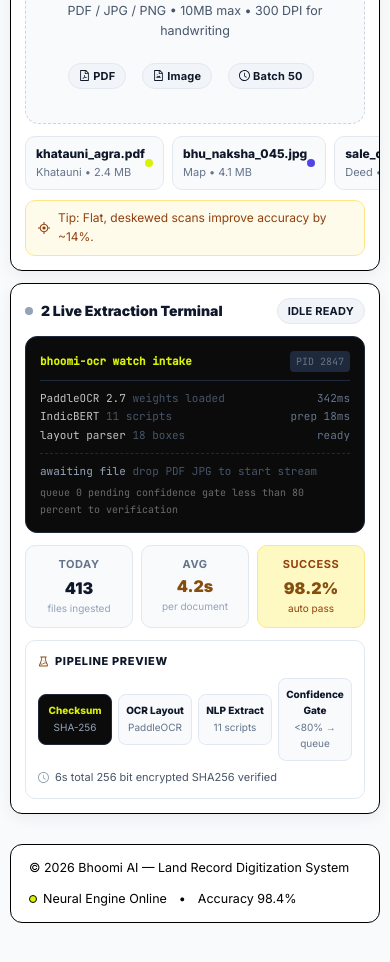
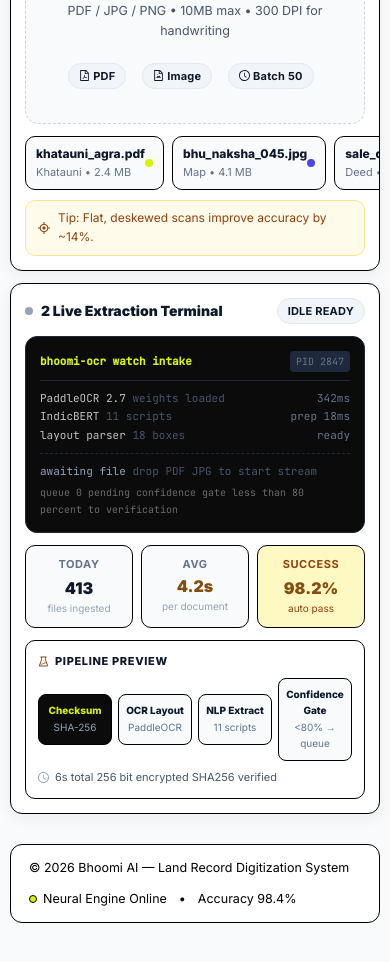
Before and after one commit to srivastavishan82-creator/SIH-2026-P2, a React (Vite) app in the folder frontend/: page /SIH-2026-P2/upload in a window 390 px wide. Shown: the part 920-1882 px from the top of the page. Built offline with nearby package versions, Linux system fonts and the light colour scheme; a web font is replaced by a local one.

Commit message:
style: aggressively apply black borders to all inner and outer cards in intake and verify on mobile

```diff
--- a/frontend/src/index.css
+++ b/frontend/src/index.css
@@ -1098,6 +1098,7 @@ h1,h2,h3,h4 { font-family: var(--font-display); letter-spacing: -0.02em; }
   .intake-section .ant-row .ant-col{ height:auto !important; min-height:unset !important; }
   .intake-section .saffron-card{ height:auto !important; min-height:unset !important; border-color: #000000 !important; }
   .intake-section .ant-card{ border-color: #000000 !important; }
+  .intake-section .mobile-black-card { border-color: #000000 !important; }
   .intake-section div[style*="gridTemplateColumns:repeat(3"]{ grid-template-columns:1fr !important; gap:8px !important; }
   .intake-section div[style*="gridTemplateColumns:1fr 1fr"]{ grid-template-columns:1fr !important; }
   .intake-section .ant-card-body{ padding:14px !important; }
@@ -1106,6 +1107,7 @@ h1,h2,h3,h4 { font-family: var(--font-display); letter-spacing: -0.02em; }
   .verification-section .ant-col{ height:auto !important; }
   .verification-section .saffron-card{ height:auto !important; min-height:360px !important; border-color: #000000 !important; }
   .verification-section .ant-card{ border-color: #000000 !important; }
+  .verification-section .mobile-black-card { border-color: #000000 !important; }
   .verification-section .queue-scroll .ant-table-body{ max-height:220px !important; }
   .verification-section .ant-card-body{ padding:12px !important; }
   /* Verified Records */
--- a/frontend/src/pages/UploadDocument.jsx
+++ b/frontend/src/pages/UploadDocument.jsx
@@ -107,7 +107,7 @@ function UploadDocument() {
                 {n:'bhu_naksha_045.jpg', t:'Map • 4.1 MB', c:'#4F46E5'},
                 {n:'sale_deed_2025.pdf', t:'Deed • 1.8 MB', c:'#94A3B8'},
               ].map(s=>(
-                <div key={s.n} onClick={simulateProcessing} style={{background:'#F8FAFC', border:'1px solid #E2E8F0', borderRadius:10, padding:'8px 10px', cursor:'pointer', display:'flex', alignItems:'center', justifyContent:'space-between'}}>
+                <div key={s.n} className="mobile-black-card" onClick={simulateProcessing} style={{background:'#F8FAFC', border:'1px solid #E2E8F0', borderRadius:10, padding:'8px 10px', cursor:'pointer', display:'flex', alignItems:'center', justifyContent:'space-between'}}>
                   <div><div style={{fontSize:12, fontWeight:800, color:'#0F172A'}}>{s.n}</div><div style={{fontSize:11, color:'#64748B'}}>{s.t}</div></div>
                   <span style={{width:8, height:8, borderRadius:999, background:s.c}} />
                 </div>
@@ -138,27 +138,27 @@ function UploadDocument() {
                   <div style={{color:'#6b6b6b', fontSize:10, marginTop:4}}>queue 0 pending confidence gate less than 80 percent to verification</div>
                 </div>
                 <div style={{display:'grid', gridTemplateColumns:'1fr 1fr 1fr', gap:8}}>
-                  <div style={{background:'#F8FAFC', border:'1px solid #E2E8F0', borderRadius:10, padding:'10px 12px', textAlign:'center'}}>
+                  <div className="mobile-black-card" style={{background:'#F8FAFC', border:'1px solid #E2E8F0', borderRadius:10, padding:'10px 12px', textAlign:'center'}}>
                     <div style={{fontSize:11, fontWeight:700, color:'#64748B', letterSpacing:'0.05em'}}>TODAY</div>
                     <div style={{fontSize:16, fontWeight:900, color:'#0F172A', marginTop:2}}>413</div>
                     <div style={{fontSize:10, color:'#94A3B8'}}>files ingested</div>
                   </div>
-                  <div style={{background:'#F8FAFC', border:'1px solid #E2E8F0', borderRadius:10, padding:'10px 12px', textAlign:'center'}}>
+                  <div className="mobile-black-card" style={{background:'#F8FAFC', border:'1px solid #E2E8F0', borderRadius:10, padding:'10px 12px', textAlign:'center'}}>
                     <div style={{fontSize:11, fontWeight:700, color:'#64748B', letterSpacing:'0.05em'}}>AVG</div>
                     <div style={{fontSize:16, fontWeight:900, color:'#854D0E'}}>4.2s</div>
                     <div style={{fontSize:10, color:'#94A3B8'}}>per document</div>
                   </div>
-                  <div style={{background:'#FEF9C3', border:'1px solid #FDE68A', borderRadius:10, padding:'10px 12px', textAlign:'center'}}>
+                  <div className="mobile-black-card" style={{background:'#FEF9C3', border:'1px solid #FDE68A', borderRadius:10, padding:'10px 12px', textAlign:'center'}}>
                     <div style={{fontSize:11, fontWeight:700, color:'#92400E', letterSpacing:'0.05em'}}>SUCCESS</div>
                     <div style={{fontSize:16, fontWeight:900, color:'#854D0E', marginTop:2}}>98.2%</div>
                     <div style={{fontSize:10, color:'#92400E'}}>auto pass</div>
                   </div>
                 </div>
-                <div style={{background:'#FFFFFF', border:'1px solid #E2E8F0', borderRadius:10, padding:12}}>
+                <div className="mobile-black-card" style={{background:'#FFFFFF', border:'1px solid #E2E8F0', borderRadius:10, padding:12}}>
                   <div style={{fontSize:11, fontWeight:800, color:'#0F172A', letterSpacing:'0.06em', marginBottom:8, display:'flex', alignItems:'center', gap:6}}><ExperimentOutlined style={{color:'#854D0E', fontSize:11}}/> PIPELINE PREVIEW</div>
                   <div style={{display:'flex', gap:6, alignItems:'center'}}>
                     {steps.map((s,i)=>(
-                      <div key={s.title} style={{flex:1, background: i===0 ? '#0B0B0B' : '#F8FAFC', border:`1px solid ${i===0 ? '#1E293B' : '#E2E8F0'}`, borderRadius:8, padding:'8px 6px', textAlign:'center'}}>
+                      <div key={s.title} className="mobile-black-card" style={{flex:1, background: i===0 ? '#0B0B0B' : '#F8FAFC', border:`1px solid ${i===0 ? '#1E293B' : '#E2E8F0'}`, borderRadius:8, padding:'8px 6px', textAlign:'center'}}>
                         <div style={{fontSize:10, fontWeight:800, color: i===0 ? '#d9f203' : '#0F172A'}}>{s.title}</div>
                         <div style={{fontSize:10, color: i===0 ? '#94A3B8' : '#64748B', marginTop:2}}>{s.desc}</div>
                       </div>
--- a/frontend/src/pages/VerificationQueue.jsx
+++ b/frontend/src/pages/VerificationQueue.jsx
@@ -121,13 +121,13 @@ function VerificationQueue() {
 
             {active ? (
               <div style={{display:'flex', flexDirection:'column', gap:16, flex:1, overflow:'auto', paddingRight: 4}}>
-                <div style={{background:'#F8FAFC', border:'1px solid #E2E8F0', borderRadius:10, padding:16}}>
+                <div className="mobile-black-card" style={{background:'#F8FAFC', border:'1px solid #E2E8F0', borderRadius:10, padding:16}}>
                   <div style={{display:'flex', justifyContent:'space-between', alignItems:'center', marginBottom: 12}}>
                     <div style={{fontSize:12, color:'#64748B'}}>{active.district} • {active.type}</div>
                     <Tag style={{margin:0, borderRadius:999, fontWeight:800, background: active.confidence >= 80 ? '#ECFDF5' : '#FFFBEB', color: active.confidence >= 80 ? '#047857' : '#D97706', border: active.confidence >= 80 ? '1px solid #A7F3D0' : '1px solid #FDE68A'}}>{active.confidence}% CONF</Tag>
                   </div>
                   <div style={{fontWeight:800, color:'#0F172A', fontSize: 15}}>{active.field}</div>
-                  <div style={{fontFamily:'JetBrains Mono,monospace', fontSize: 14, background:'#ffffff', border:'1px solid #E2E8F0', padding:'10px 14px', borderRadius:8, fontWeight:700, color:'#0F172A', marginTop: 8}}>{active.value}</div>
+                  <div className="mobile-black-card" style={{fontFamily:'JetBrains Mono,monospace', fontSize: 14, background:'#ffffff', border:'1px solid #E2E8F0', padding:'10px 14px', borderRadius:8, fontWeight:700, color:'#0F172A', marginTop: 8}}>{active.value}</div>
                 </div>
 
                 <Form layout="vertical">
```
